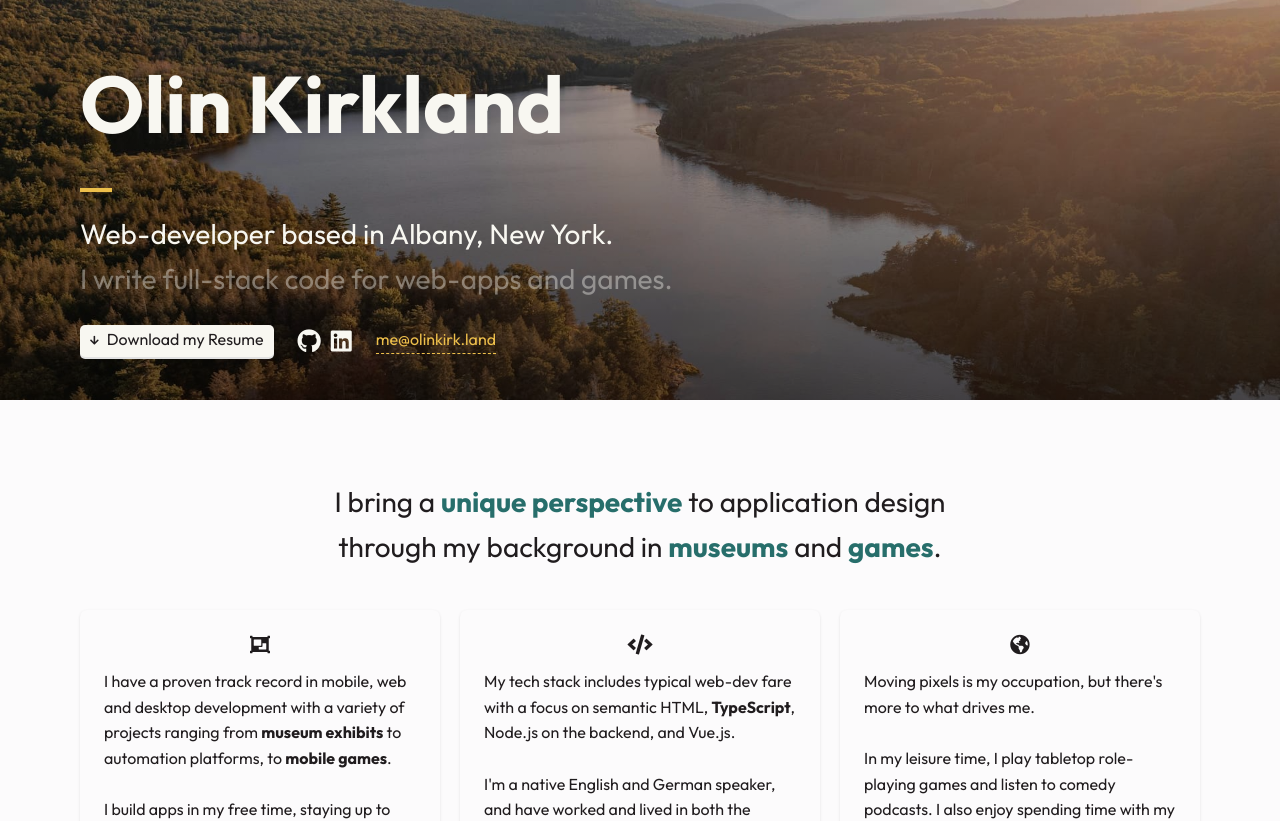
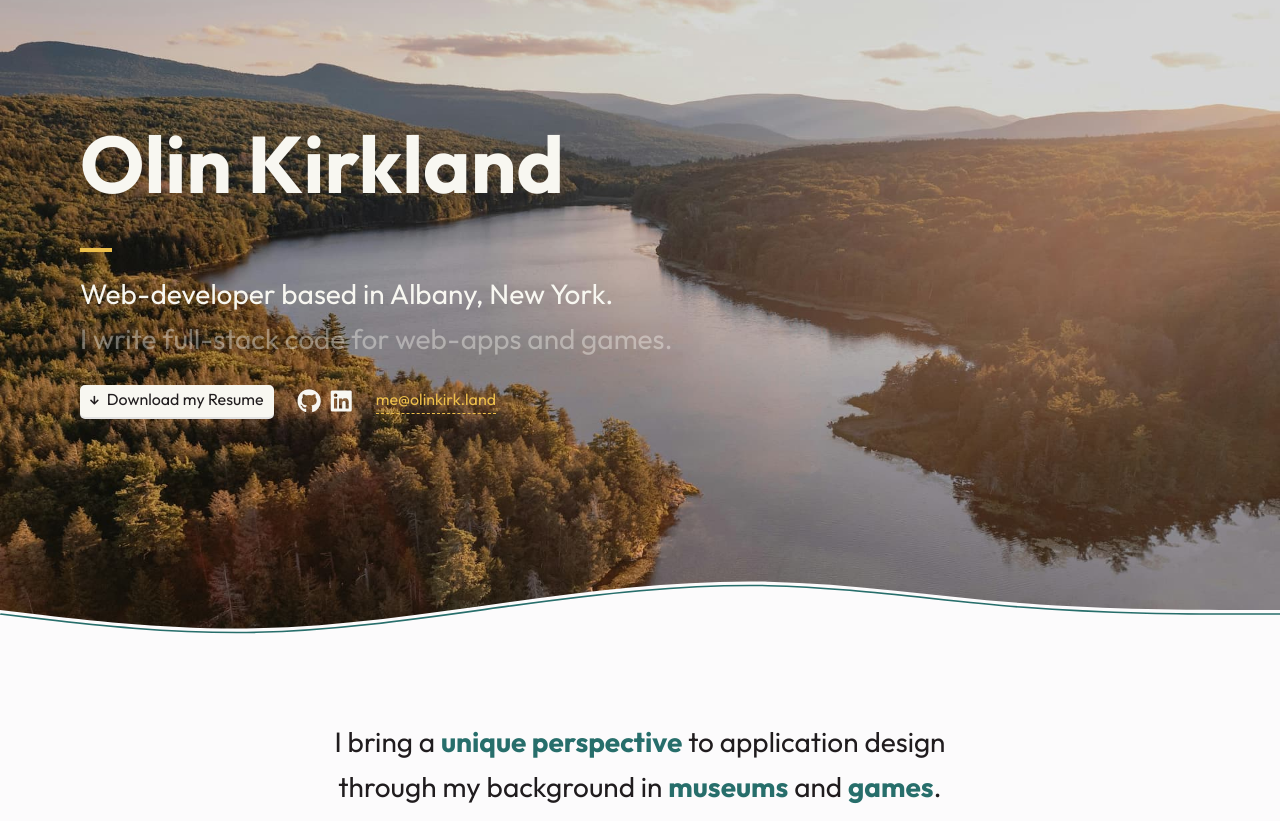
Before and after one commit to olinkirkland/olinkirkland.github.io, a Vue app: page / in a window 1280 px wide. Shown: the top 821 px of the page. Built offline with nearby package versions, Linux system fonts and the light colour scheme; a web font is replaced by a local one.

Commit message:
Add wave and line SVGs to Hero, update background height, and adjust styles for better visual appeal

```diff
--- a/src/components/Hero.vue
+++ b/src/components/Hero.vue
@@ -40,6 +40,32 @@
                 </a>
             </div>
         </section>
+        <svg
+            class="hero-wave"
+            version="1.1"
+            xmlns="http://www.w3.org/2000/svg"
+            viewBox="0 0 1440 320"
+            preserveAspectRatio="none"
+        >
+            <path
+                fill="var(--background)"
+                d="M0,128L48,128C96,128,192,128,288,149.3C384,171,480,213,576,218.7C672,224,768,192,864,154.7C960,117,1056,75,1152,69.3C1248,64,1344,96,1392,112L1440,128L1440,0L1392,0C1344,0,1248,0,1152,0C1056,0,960,0,864,0C768,0,672,0,576,0C480,0,384,0,288,0C192,0,96,0,48,0L0,0Z"
+            ></path>
+        </svg>
+        <svg
+            class="hero-line"
+            version="1.1"
+            xmlns="http://www.w3.org/2000/svg"
+            viewBox="0 0 1440 320"
+            preserveAspectRatio="none"
+        >
+            <path
+                d="M0,128L48,128C96,128,192,128,288,149.3C384,171,480,213,576,218.7C672,224,768,192,864,154.7C960,117,1056,75,1152,69.3C1248,64,1344,96,1392,112L1440,128"
+                fill="none"
+                stroke="var(--accent-4)"
+                stroke-width="5"
+            />
+        </svg>
     </div>
 </template>
 
@@ -56,28 +82,14 @@ import downloadResume from '../download-resume';
 .hero-background {
     position: relative;
     width: 100%;
-    min-height: 40rem;
+    min-height: 64rem;
     background: url('/assets/images/hero.jpg') no-repeat center center/cover;
-
-    &::before {
-        content: '';
-        position: absolute;
-        top: 0;
-        left: 0;
-        width: 100%;
-        height: 100%;
-        background: linear-gradient(
-            to bottom,
-            rgba(0, 0, 0, 0.1) 0%,
-            rgba(0, 0, 0, 0.5) 100%
-        );
-        pointer-events: none;
-    }
 }
 
 .hero-content {
     position: absolute;
     top: 50%;
+    padding-bottom: 20rem;
     left: 0;
     right: 0;
     z-index: 1;
@@ -98,6 +110,23 @@ import downloadResume from '../download-resume';
 .icon {
     color: var(--surface);
     font-size: 2.4rem;
+}
+
+.hero-wave,
+.hero-line {
+    position: absolute;
+    width: 100%;
+    min-width: 64rem;
+    height: 10rem;
+    transform: rotate(180deg);
+}
+
+.hero-wave {
+    bottom: -1rem;
+}
+
+.hero-line {
+    bottom: -1.4rem;
 }
 </style>
 
```
